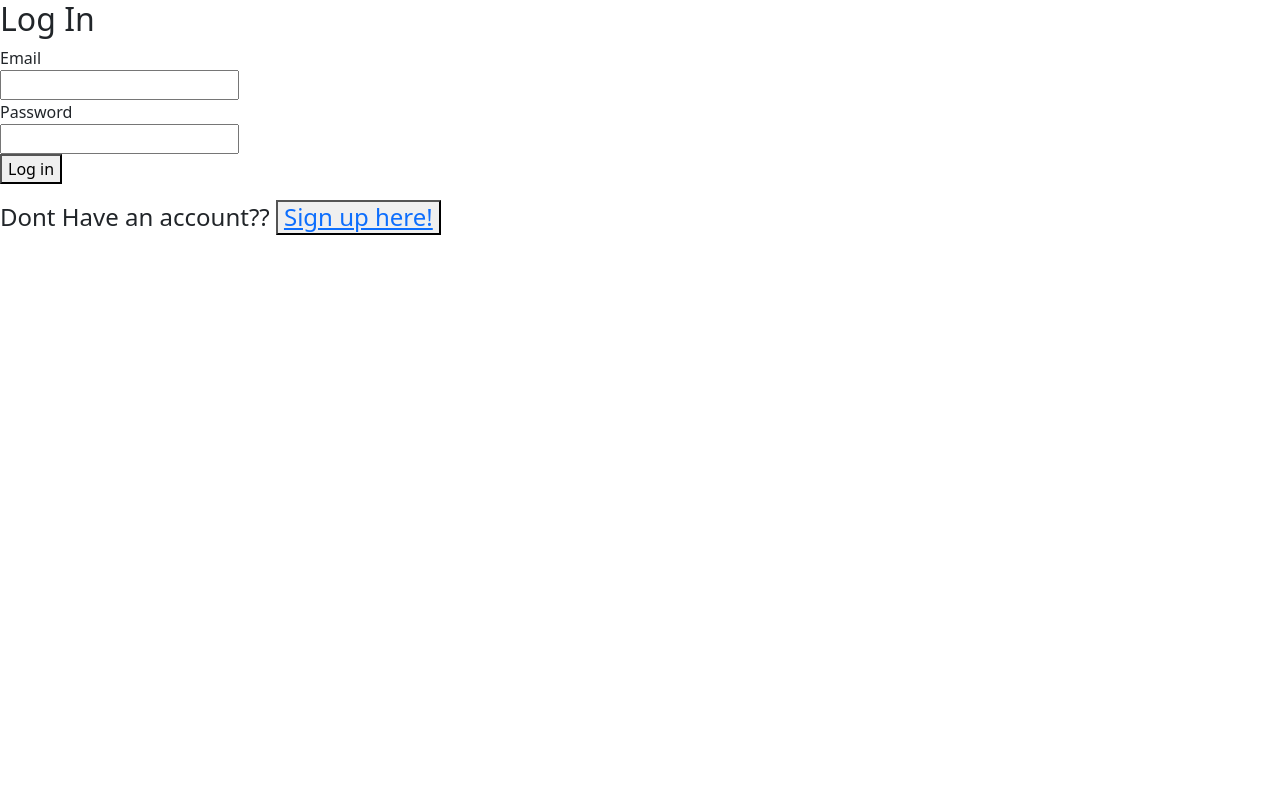
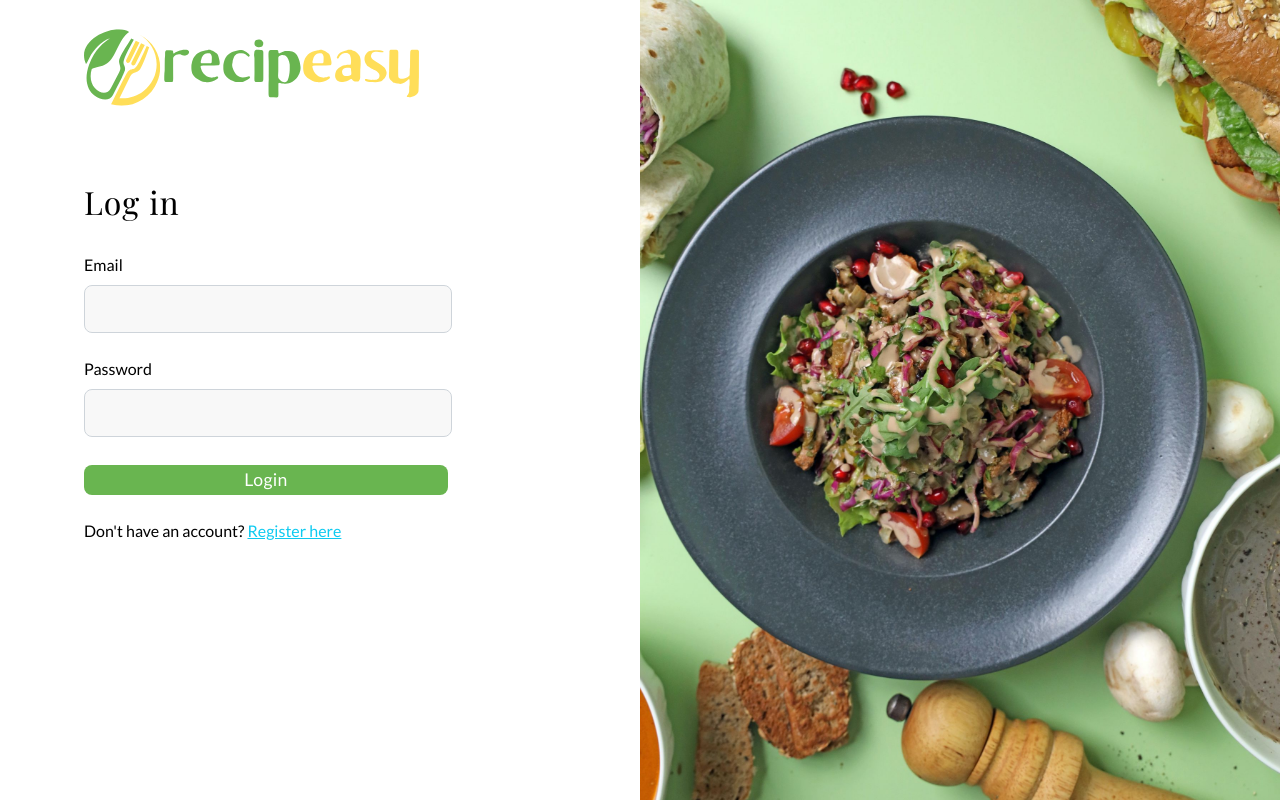
Before and after one commit to MayraM5/Recipeasy-Meal-Plan-App, a Flask app: page / in a window 1280 px wide. Run offline with Flask 2, Linux system fonts and the light colour scheme.

Commit message:
styling for login page

```diff
--- a/static/css/style.css
+++ b/static/css/style.css
@@ -216,6 +216,8 @@ h6 {
   margin: 0 auto;
 }
 
+
+/* back button */
 .back-button {
   padding: 0.1rem;
   font-size: 0.8rem;
@@ -230,8 +232,8 @@ h6 {
   margin: 10;
 }
 
-.add_to_meal_plan:hover, .delete_recipe:hover, .add_ingredient:hover, .delete:hover, .back-button:hover,
-.add_to_meal_plan:active, .delete_recipe:active, .add_ingredient:active .delete:active .back-button:active {
+.add_to_meal_plan:hover, .delete_recipe:hover, .add_ingredient:hover, .delete:hover, .back-button:hover, .large-btn:hover,
+.add_to_meal_plan:active, .delete_recipe:active, .add_ingredient:active .delete:active .back-button:active .large-btn:active {
   background-color: #FFDE59;
 }
 
@@ -239,7 +241,33 @@ h6 {
   text-align: center;
 }
 
+/* Log In */
+.bg-image-vertical {
+  position: relative;
+  overflow: hidden;
+  background-repeat: no-repeat;
+  background-position: right center;
+  background-size: auto 100%;
+  }
 
+.form-control {
+  background-color: rgb(248, 248, 248);
+}
+
+.large-btn {
+  letter-spacing: 0.33px;
+  padding: 0.1rem;
+  font-size: 1.1rem;
+  text-align: center;
+  color: #FFFFFF;
+  background-color: #69B550;
+  border: medium none;
+  border-radius: 0.5rem;
+  transition: 0.2s;
+  display: inline-block;
+  width: calc(100% - 4px);
+  margin: 0 auto;
+}
 
 /* text decorator grocery items */
 input[type="checkbox"]:checked + label {
--- a/templates/base.html
+++ b/templates/base.html
@@ -24,7 +24,7 @@
     <nav class="navbar navbar-expand-md navbar-light bg-light sticky-top">
       <div class="container-fluid">
         <a class="navbar-brand" href="/home">
-          <img src="/static/images/recipeasy logo-cropped.svg" width="135" height="35" class="d-inline-block align-top" alt=""></a>
+          <img src="/static/images/recipeasy logo-cropped.svg" width="135" height="35" class="d-inline-block align-top" alt="logo"></a>
 
       <button class="navbar-toggler" type="button" data-bs-toggle="collapse" data-bs-target="#navbarResponsive">
         <span class="navbar-toggler-icon"></span>
--- a/templates/login_form.html
+++ b/templates/login_form.html
@@ -7,10 +7,18 @@
     <!-- Bootstrap CSS -->
     <link href="https://cdn.jsdelivr.net/npm/bootstrap@5.2.3/dist/css/bootstrap.min.css" rel="stylesheet"
     integrity="sha384-rbsA2VBKQhggwzxH7pPCaAqO46MgnOM80zW1RWuH61DGLwZJEdK2Kadq2F9CUG65" crossorigin="anonymous">
+     <!-- custom styles -->
+     <link rel="stylesheet" href="/static/css/style.css">
+
+     <!-- Google Fonts -->
+     <link rel="preconnect" href="https://fonts.googleapis.com">
+     <link rel="preconnect" href="https://fonts.gstatic.com" crossorigin>
+     <link href="https://fonts.googleapis.com/css2?family=El+Messiri:wght@400;500&display=swap" rel="stylesheet">
 
     <title>Recipeasy</title>
   {% block body %}
   <body>
+    <!-- flash messages -->
     <div class="flash-messages">
       {% with messages = get_flashed_messages(with_categories=true) %}
         {% if messages %}
@@ -23,18 +31,56 @@
         {% endif %}
       {% endwith %}
     </div>
-    <h2>Log In</h2>
-      <form action="/log-in" method="POST">
-        <label for="email">Email</label> <br>
-          <input class="loginemail" type="email" name="email"> <br>
-        <label for="password">Password</label> <br>
-          <input class="loginpassword" type="password" name="password"><br>
-        <button class="loginbtn" type="submit">Log in</button> <br>
-      </form>
 
-    <h4>Dont Have an account??
-      <button id="sigup_btn" type="submit"> <a href="/sign-up">Sign up here!</button>
-    </h4>
+    <!-- log-in form -->
+    <section class="vh-100">
+      <div class="container-fluid">
+        <div class="row">
+          <div class="col-sm-6 text-black">
+
+            <div class="px-5 ms-xl-4">
+              <!-- <i class="fas fa-crow fa-2x me-3 pt-5 mt-xl-4" style="color: #709085;"></i> -->
+              <span class="h1 fw-bold mb-0"><img src="/static/images/recipeasy logo-cropped.svg" width="335" height="135" alt="logo"></a></span>
+            </div>
+
+            <div class="d-flex align-items-center h-custom-2 px-5 ms-xl-4 mt-5 pt-5 pt-xl-0 mt-xl-n5">
+
+              <form style="width: 23rem" action="/log-in" method="POST">
+
+                <h3 class="fw-normal mb-3 pb-3" style="letter-spacing: 1px;">Log in</h3>
+
+                <!-- <form action="/log-in" method="POST"> -->
+
+                  <div class="form-outline mb-4">
+                    <label class="form-label" for="email">Email</label>
+                    <input type="email" name="email" class="form-control form-control-lg" />
+
+                  </div>
+
+                  <div class="form-outline mb-4">
+                    <label class="form-label" for="password">Password</label>
+                    <input type="password" name="password" class="form-control form-control-lg" />
+
+                  </div>
+
+                  <div class="pt-1 mb-4">
+                    <button type="submit" class="large-btn" >Login</button>
+                  </div>
+
+                <p>Don't have an account? <a href="/sign-up" class="link-info">Register here</a></p>
+              </form>
+
+            </div>
+
+            <!-- login page image -->
+          </div>
+          <div class="col-sm-6 px-0 d-none d-sm-block">
+            <img src="/static/images/login4.jpg"
+              alt="Login image" class="w-100 vh-100" style="object-fit: cover; object-position: left;">
+          </div>
+        </div>
+      </div>
+    </section>
 
     <script src="https://cdn.jsdelivr.net/npm/bootstrap@5.2.3/dist/js/bootstrap.bundle.min.js"
     integrity="sha384-kenU1KFdBIe4zVF0s0G1M5b4hcpxyD9F7jL+jjXkk+Q2h455rYXK/7HAuoJl+0I4" crossorigin="anonymous"></script>
```
Also changed, not shown: templates/create_recipe.html (+8 -0 lines), static/images/login4.jpg (added).
